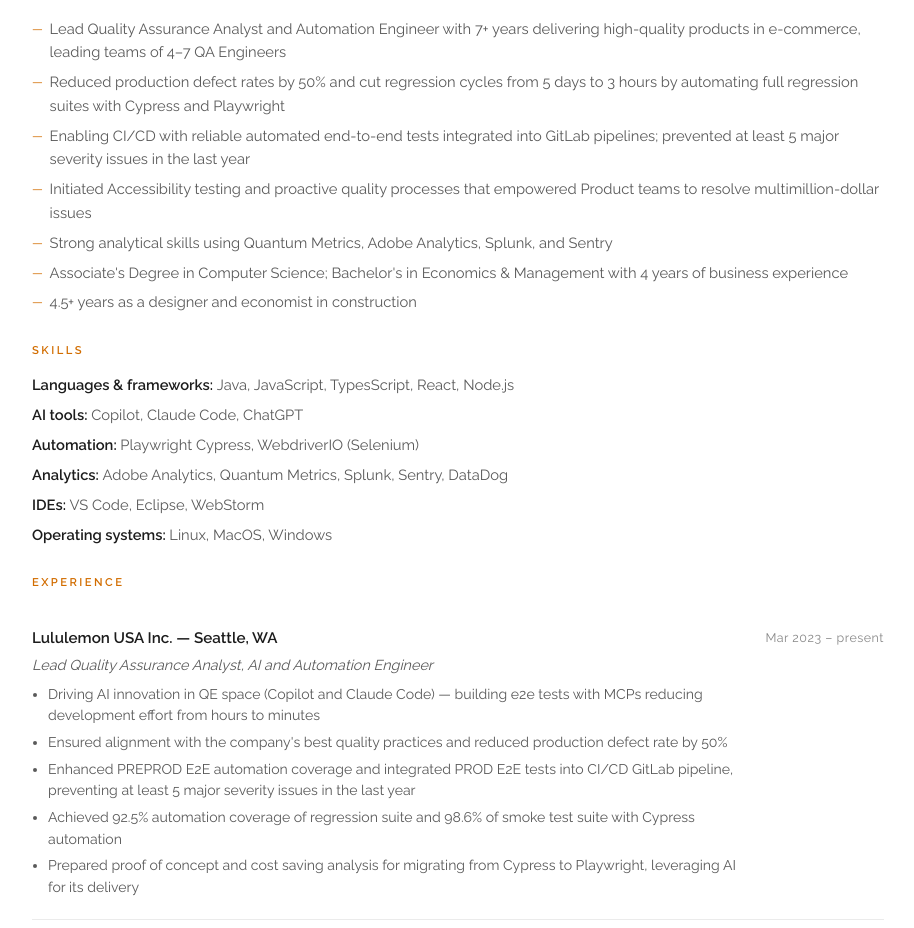
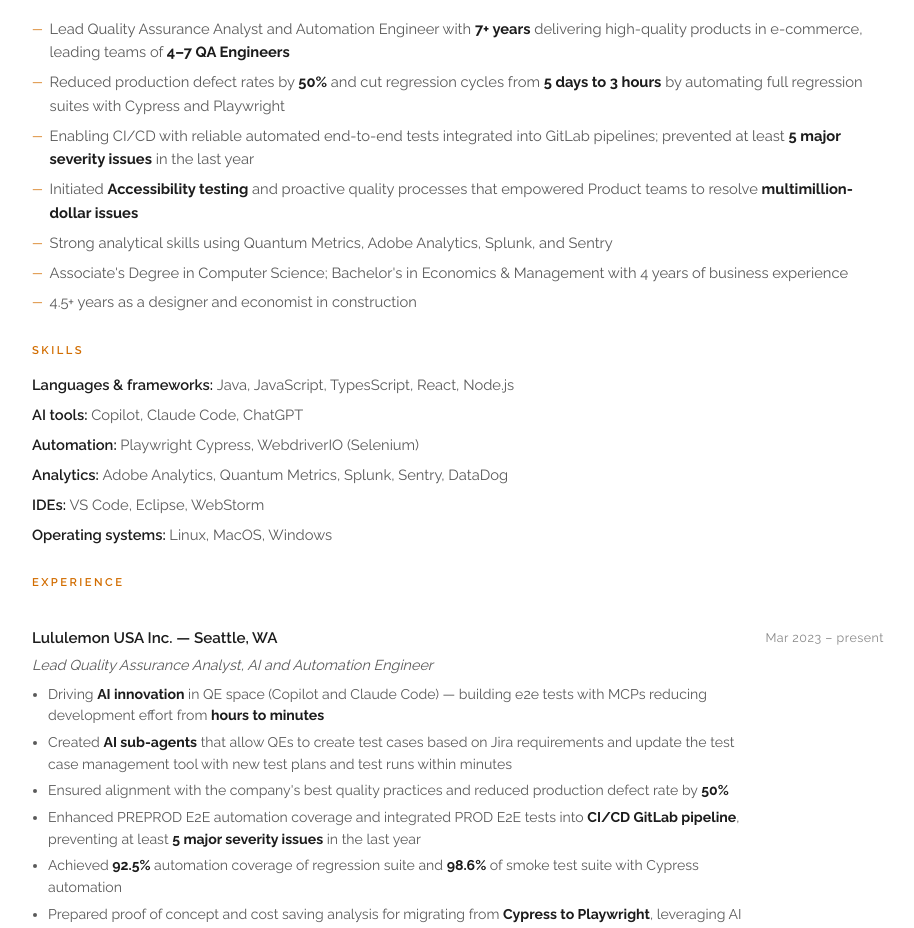
Before and after one commit to dameniia/personal-site, a React (Vite) app: page /resume in a window 1280 px wide. Shown: the part 465-1393 px from the top of the page, without its empty margins (182-1096 px from the left). Built offline with nearby package versions, Linux system fonts and the light colour scheme.

Commit message:
Bold key metrics and achievements on resume page

```diff
--- a/src/index.css
+++ b/src/index.css
@@ -431,6 +431,12 @@
   list-style: disc;
 }
 
+.resume-entry li strong,
+.resume-summary li strong {
+  color: var(--text-color);
+  font-weight: 700;
+}
+
 @media (max-width: 600px) {
   .resume-entry {
     flex-direction: column;
--- a/src/pages/Resume.jsx
+++ b/src/pages/Resume.jsx
@@ -30,10 +30,10 @@
           <p className="resume-section-title">Summary</p>
           <div className="resume-summary">
             <ul>
-              <li>Lead Quality Assurance Analyst and Automation Engineer with 7+ years delivering high-quality products in e-commerce, leading teams of 4–7 QA Engineers</li>
-              <li>Reduced production defect rates by 50% and cut regression cycles from 5 days to 3 hours by automating full regression suites with Cypress and Playwright</li>
-              <li>Enabling CI/CD with reliable automated end-to-end tests integrated into GitLab pipelines; prevented at least 5 major severity issues in the last year</li>
-              <li>Initiated Accessibility testing and proactive quality processes that empowered Product teams to resolve multimillion-dollar issues</li>
+              <li>Lead Quality Assurance Analyst and Automation Engineer with <strong>7+ years</strong> delivering high-quality products in e-commerce, leading teams of <strong>4–7 QA Engineers</strong></li>
+              <li>Reduced production defect rates by <strong>50%</strong> and cut regression cycles from <strong>5 days to 3 hours</strong> by automating full regression suites with Cypress and Playwright</li>
+              <li>Enabling CI/CD with reliable automated end-to-end tests integrated into GitLab pipelines; prevented at least <strong>5 major severity issues</strong> in the last year</li>
+              <li>Initiated <strong>Accessibility testing</strong> and proactive quality processes that empowered Product teams to resolve <strong>multimillion-dollar issues</strong></li>
               <li>Strong analytical skills using Quantum Metrics, Adobe Analytics, Splunk, and Sentry</li>
               <li>Associate&apos;s Degree in Computer Science; Bachelor&apos;s in Economics &amp; Management with 4 years of business experience</li>
               <li>4.5+ years as a designer and economist in construction</li>
@@ -73,11 +73,12 @@
               <p className="resume-entry-company">Lululemon USA Inc. — Seattle, WA</p>
               <p className="resume-entry-role">Lead Quality Assurance Analyst, AI and Automation Engineer</p>
               <ul>
-                <li>Driving AI innovation in QE space (Copilot and Claude Code) — building e2e tests with MCPs reducing development effort from hours to minutes</li>
-                <li>Ensured alignment with the company&apos;s best quality practices and reduced production defect rate by 50%</li>
-                <li>Enhanced PREPROD E2E automation coverage and integrated PROD E2E tests into CI/CD GitLab pipeline, preventing at least 5 major severity issues in the last year</li>
-                <li>Achieved 92.5% automation coverage of regression suite and 98.6% of smoke test suite with Cypress automation</li>
-                <li>Prepared proof of concept and cost saving analysis for migrating from Cypress to Playwright, leveraging AI for its delivery</li>
+                <li>Driving <strong>AI innovation</strong> in QE space (Copilot and Claude Code) — building e2e tests with MCPs reducing development effort from <strong>hours to minutes</strong></li>
+                <li>Created <strong>AI sub-agents</strong> that allow QEs to create test cases based on Jira requirements and update the test case management tool with new test plans and test runs within minutes</li>
+                <li>Ensured alignment with the company&apos;s best quality practices and reduced production defect rate by <strong>50%</strong></li>
+                <li>Enhanced PREPROD E2E automation coverage and integrated PROD E2E tests into <strong>CI/CD GitLab pipeline</strong>, preventing at least <strong>5 major severity issues</strong> in the last year</li>
+                <li>Achieved <strong>92.5%</strong> automation coverage of regression suite and <strong>98.6%</strong> of smoke test suite with Cypress automation</li>
+                <li>Prepared proof of concept and cost saving analysis for migrating from <strong>Cypress to Playwright</strong>, leveraging AI for its delivery</li>
               </ul>
             </div>
             <span className="resume-entry-dates">Mar 2023 – present</span>
@@ -107,7 +108,7 @@
                 <li>Safeguarded core business deliverables while ensuring guest satisfaction</li>
                 <li>
                   Introduced automation into QA processes, building smoke and
-                  regression test suites from the ground up
+                  regression test suites <strong>from the ground up</strong>
                 </li>
               </ul>
             </div>
```
